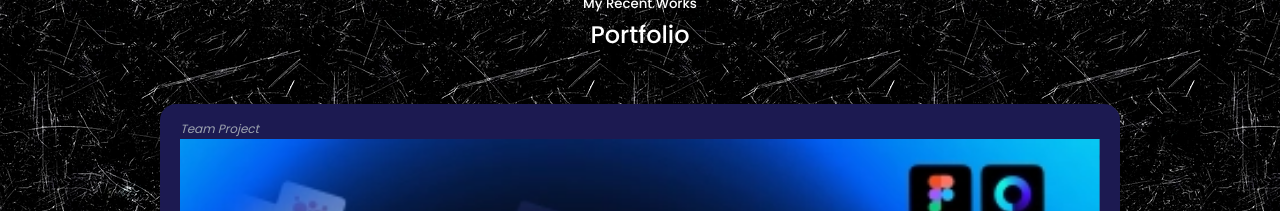
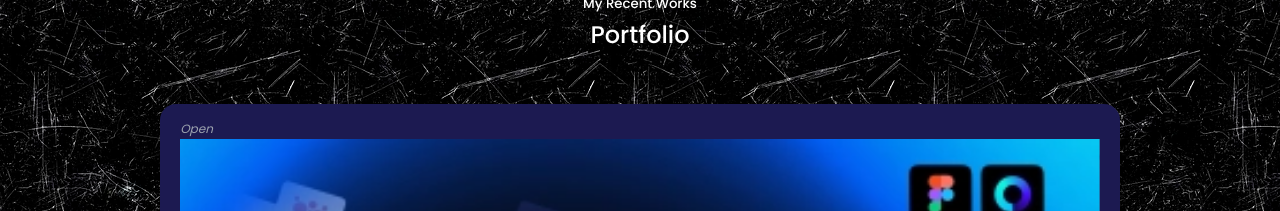
Before and after one commit to Remi-dee/Personal-Portfolio-Website, a React (Vite) app: page / in a window 1280 px wide. Shown: the part 3380-3591 px from the top of the page. Built offline with nearby package versions, Linux system fonts and the light colour scheme.

Commit message:
Jul 18, 2023, 3:16 PM

```diff
--- a/src/components/portfolio/data.js
+++ b/src/components/portfolio/data.js
@@ -38,7 +38,7 @@ const data = [
 
   {
     id: 3,
-    category: "Team Project",
+    category: "Open",
     image: IMG4,
     title:
       "ThoughtFlow is a privacy-friendly web app that allow for journaling thoughts/perspectives about anything in an easy to use interface.",
```
